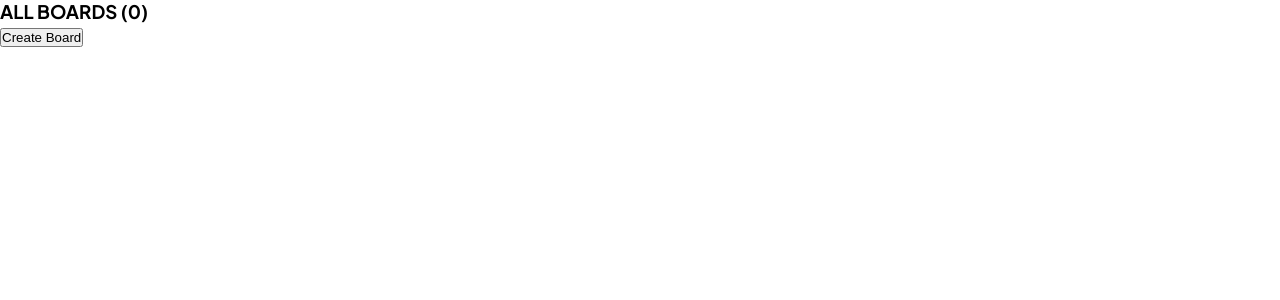
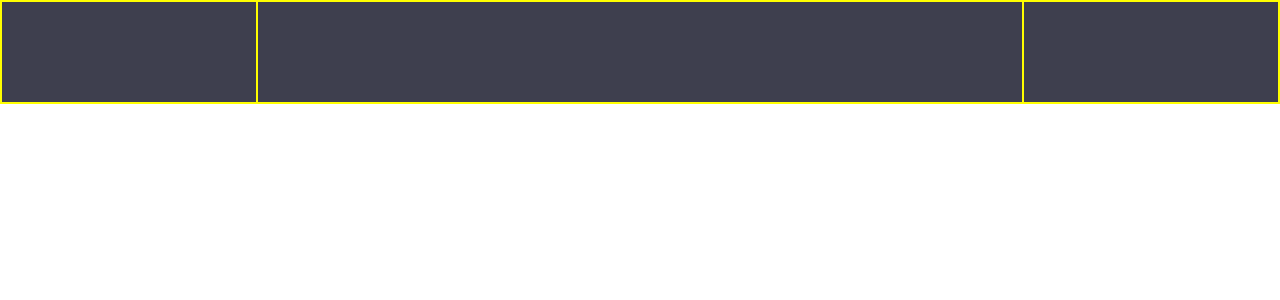
Before and after one commit to kiprop-dave/kanban-app, a React (Vite) app: page / in a window 1280 px wide. Shown: the top 300 px of the page. Built offline with nearby package versions, Linux system fonts and the light colour scheme.

Commit message:
cretaed theme context

```diff
--- a/src/App.tsx
+++ b/src/App.tsx
@@ -2,13 +2,13 @@ import useAppContext from "./hooks/useAppContext";
 import S from "./App.module.css";
 import BoardModal from "./components/Modal/BoardModal";
 import SideBar from "./components/SideBar/SideBar";
+import Header from "./components/Header/Header";
 
 function App() {
   const { boardModal } = useAppContext();
   return (
     <div className={S.app}>
-      <SideBar />
-      {boardModal && <BoardModal />}
+      <Header />
     </div>
   );
 }
--- /dev/null
+++ b/src/components/Header/Header.module.css
@@ -0,0 +1,25 @@
+.container{
+    height: 13vh;
+    width: 100%;
+    display: flex;
+    align-items: center;
+    border: solid 1px yellow;
+}
+
+.logo{
+    height: 100%;
+    width: 20%;
+    border: solid 1px yellow;
+}
+
+.boardTitleCont{
+    height: 100%;
+    width: 60%;
+    border: solid 1px yellow;
+}
+
+.buttons{
+    height: 100%;
+    width: 20%;
+    border: solid 1px yellow;
+}
--- /dev/null
+++ b/src/components/Header/Header.tsx
@@ -0,0 +1,18 @@
+import S from "./Header.module.css";
+import useThemeContext from "../../hooks/useThemeContext";
+
+type HeaderProps = {};
+
+function Header(): JSX.Element {
+  const { isLightTheme } = useThemeContext();
+  const theme = isLightTheme ? "lightbg1" : "darkbg1";
+  return (
+    <header className={`${S.container} ${theme}`}>
+      <div className={S.logo}></div>
+      <div className={S.boardTitleCont}></div>
+      <div className={S.buttons}></div>
+    </header>
+  );
+}
+
+export default Header;
--- a/src/components/Modal/Input.tsx
+++ b/src/components/Modal/Input.tsx
@@ -1,5 +1,3 @@
-import { useState } from "react";
-
 interface InputProps {
   value: string;
   index: number;
@@ -7,8 +5,6 @@ interface InputProps {
 }
 
 function Input({ value, editValue, index }: InputProps) {
-  //   const [value, setValue] = useState<string>("");
-
   return (
     <input
       type="text"
--- /dev/null
+++ b/src/context/themeContext.tsx
@@ -0,0 +1,28 @@
+import { createContext, useState, useEffect } from "react";
+
+interface ThemeContextProps {
+  isLightTheme: boolean;
+  toggleTheme: () => void;
+}
+
+type ChildrenProps = {
+  children: React.ReactNode;
+};
+
+const ThemeContext = createContext<ThemeContextProps | null>(null);
+
+function ThemeProvider({ children }: ChildrenProps) {
+  const [isLightTheme, setIsLightTheme] = useState<boolean>(false);
+
+  const toggleTheme = () => {
+    setIsLightTheme((prev) => !prev);
+  };
+
+  return (
+    <ThemeContext.Provider value={{ isLightTheme, toggleTheme }}>
+      {children}
+    </ThemeContext.Provider>
+  );
+}
+
+export { ThemeContext, ThemeProvider };
--- /dev/null
+++ b/src/hooks/useThemeContext.ts
@@ -0,0 +1,12 @@
+import { useContext } from "react";
+import { ThemeContext } from "../context/themeContext";
+
+export const useThemeContext = () => {
+  const theme = useContext(ThemeContext);
+  if (!theme) {
+    throw new Error("useThemeContext must be used within a ThemeProvider");
+  }
+  return theme;
+};
+
+export default useThemeContext;
--- a/src/index.css
+++ b/src/index.css
@@ -3,15 +3,13 @@
   font-size: 16px;
   line-height: 24px;
   font-weight: 400;
-
-
-  /* background-color: #20212C; */
-
-  font-synthesis: none;
-  text-rendering: optimizeLegibility;
-  -webkit-font-smoothing: antialiased;
-  -moz-osx-font-smoothing: grayscale;
-  -webkit-text-size-adjust: 100%;
+  --dark-bg1: #3E3F4E;
+  --dark-color1:#ffffff;
+  --light-bg1:#ffff;
+  --light-color1:#000000;
+  --dark-bg2:#20212C;
+  --dark-color2:#ffffff;
+  --light-bg2:#828fa3;
 }
 
 *{
@@ -19,3 +17,23 @@
   padding: 0;
   box-sizing: border-box;
 }
+
+.darkbg1{
+  background-color: var(--dark-bg1);
+  color:var(--dark-color1)
+}
+
+.lightbg1{
+  background-color: var(--light-bg1);
+  color:var(--light-color1)
+}
+
+.darkbg2{
+  background-color: var(--dark-bg2);
+  color:var(--dark-color2)
+}
+
+.lightbg2{
+  background-color: var(--light-bg2);
+  color:var(--light-color2)
+}
--- a/src/main.tsx
+++ b/src/main.tsx
@@ -2,12 +2,15 @@ import React from "react";
 import ReactDOM from "react-dom/client";
 import App from "./App";
 import { AppProvider } from "./context/appContext";
+import { ThemeProvider } from "./context/themeContext";
 import "./index.css";
 
 ReactDOM.createRoot(document.getElementById("root") as HTMLElement).render(
   <React.StrictMode>
     <AppProvider>
-      <App />
+      <ThemeProvider>
+        <App />
+      </ThemeProvider>
     </AppProvider>
   </React.StrictMode>
 );
```
